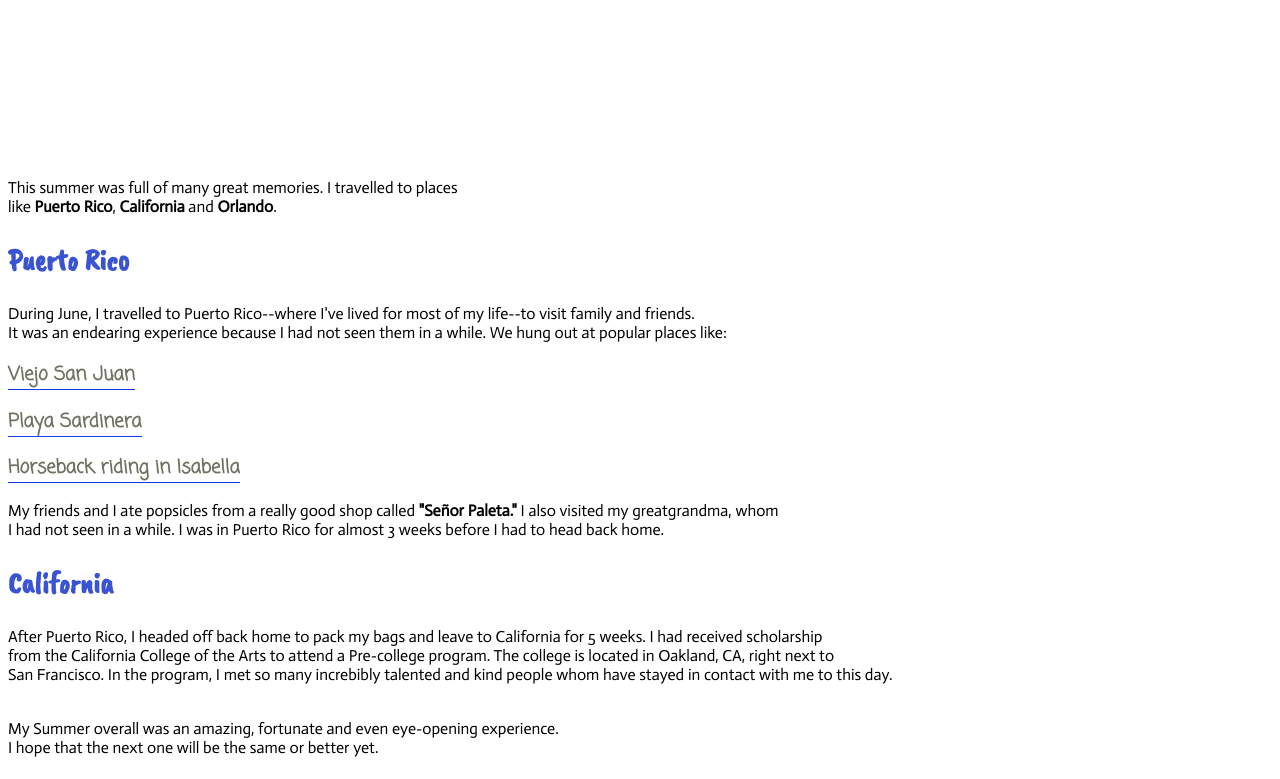
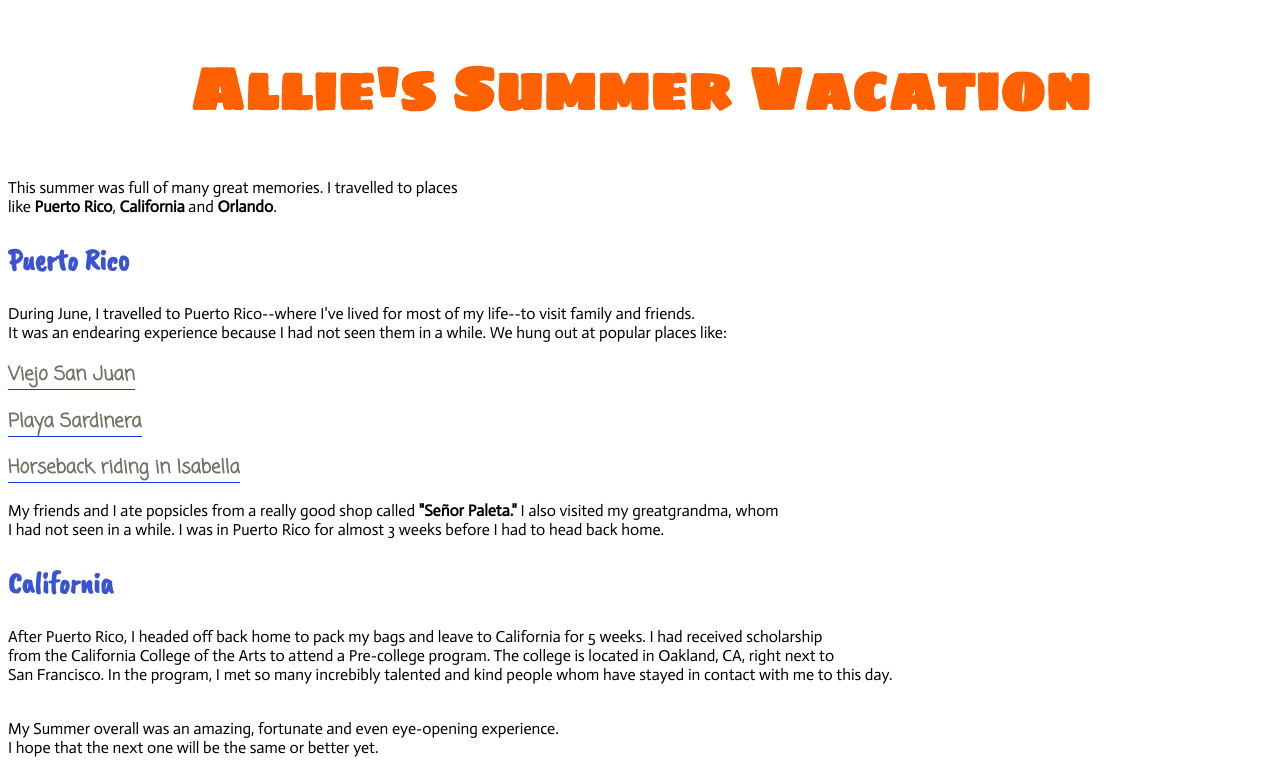
Before and after one commit to shoriaku/summer-vacation, a plain HTML site: page index.html in a window 1280 px wide. Shown: the top 779 px of the page. Drawn offline with nearby package versions, Linux system fonts and the light colour scheme; a web font is replaced by a local one.

Commit message:
Update main.css

```diff
--- a/main.css
+++ b/main.css
@@ -14,7 +14,7 @@ h1 {
    font-family: 'Sigmar One', cursive;
    font-size: 60px;
    text-align: center;
-   color: #ffffff;
+   color: #ff6100;
 
 }
 
```
